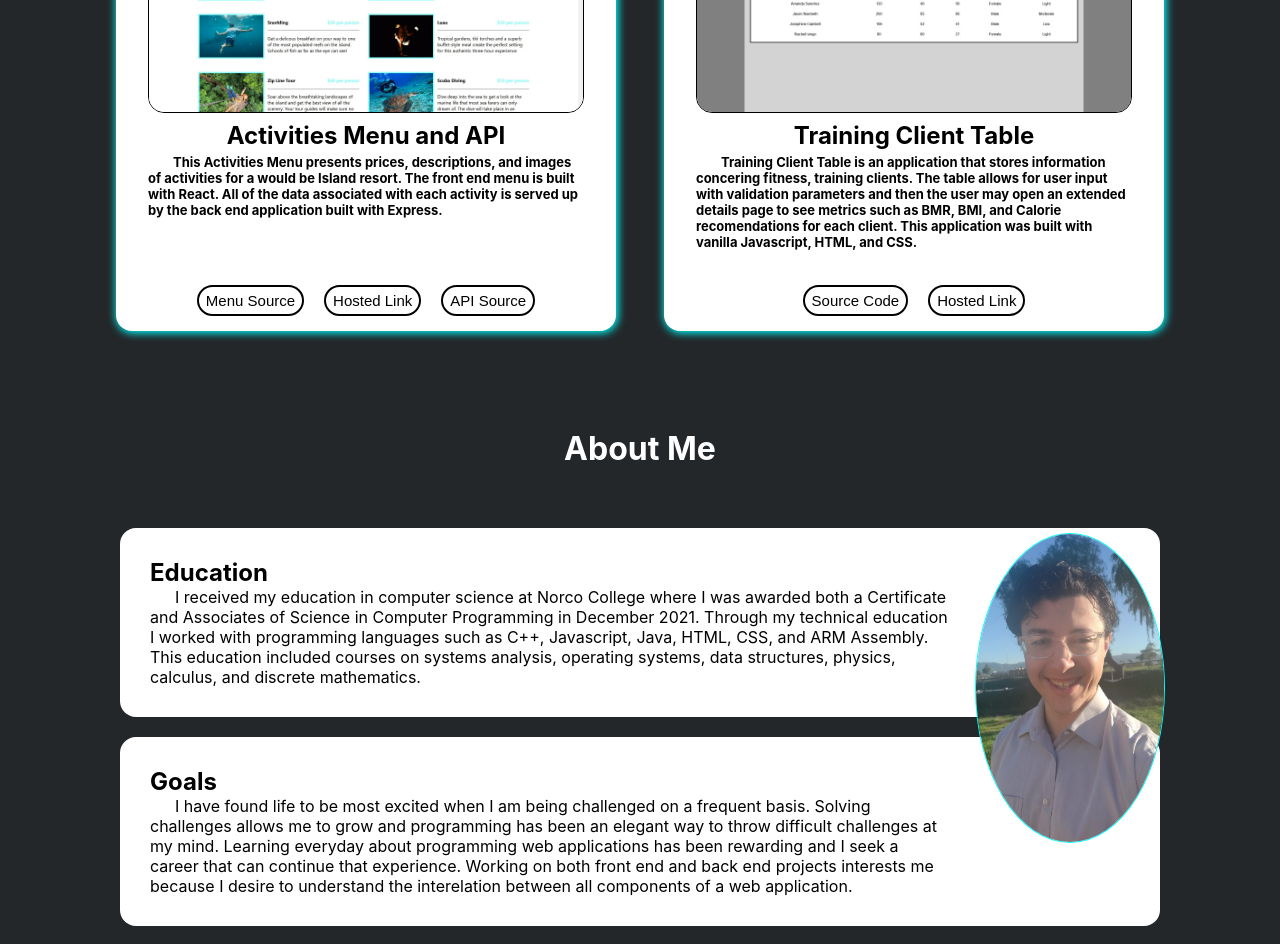
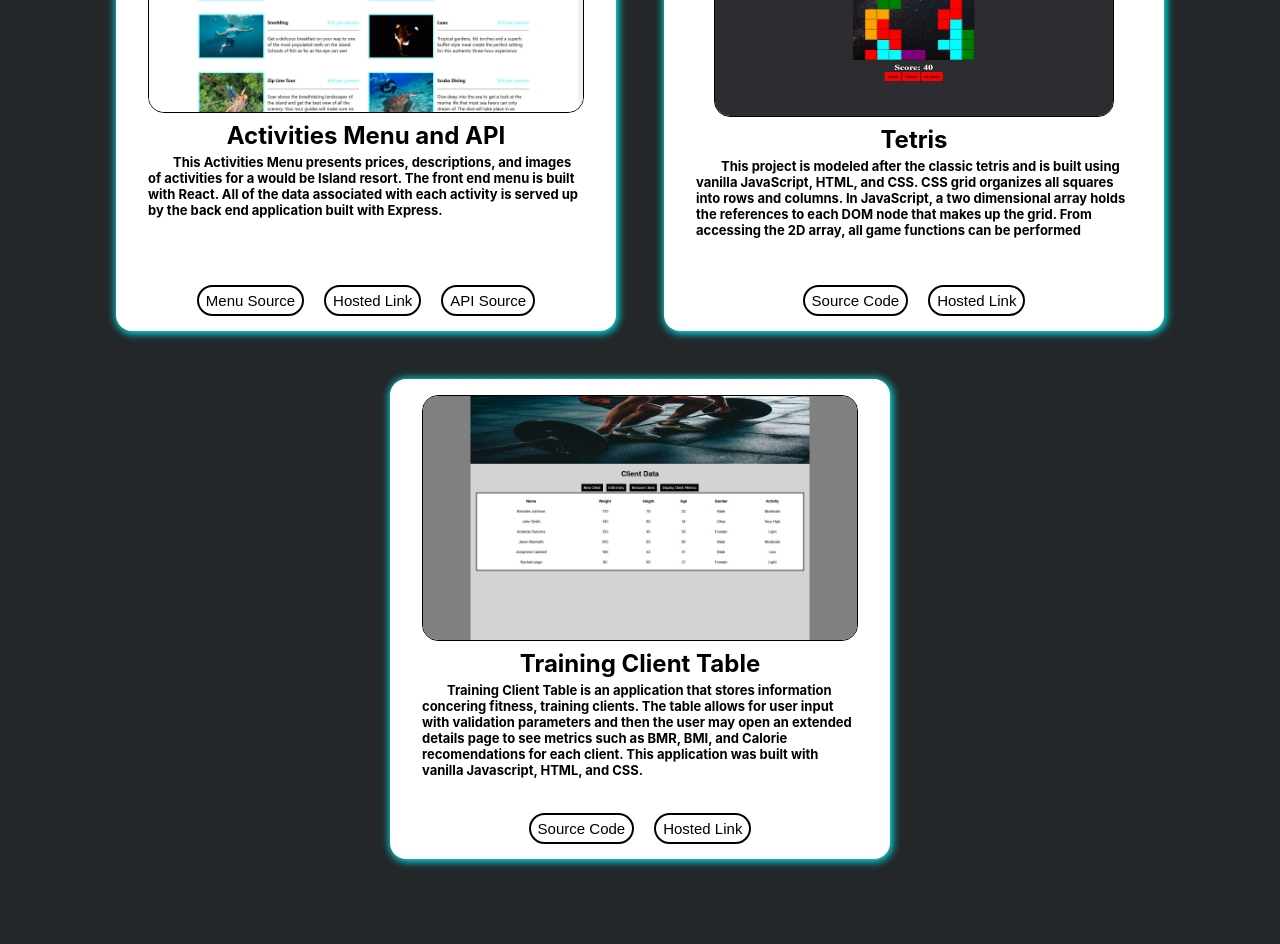
Before and after one commit to BVolt/my-portfolio, a React (Create React App) app: page / in a window 1280 px wide. Shown: the part 1620-2564 px from the top of the page. Built offline with nearby package versions, Linux system fonts and the light colour scheme.

Commit message:
add proj

```diff
--- a/src/About/about.scss
+++ b/src/About/about.scss
@@ -53,6 +53,10 @@ a:hover{
   }
 }
 
+p{
+  line-height: 1.8em;
+}
+
 @media screen and (min-width: 500px){
   .education, .skills, .goals {
     margin-left: 10vh;
--- a/src/Projects/Projects.js
+++ b/src/Projects/Projects.js
@@ -5,6 +5,7 @@ import furnSnap from './furnSnap.jpg'
 import watchSnap from './watchSnap.png'
 import clientTable from './clientTable.jpg'
 import activitiesMenu from './activitiesMenu.jpg'
+import tetSnap from './tetSnap.jpg'
 
 
 //Here is the Project page that hold headers and project data
@@ -46,12 +47,21 @@ const Projects = () => {
                     </div>
                 </ div>
                 <div className='project'>
-                    <img src={clientTable} alt='' onClick={()=>{window.open(projects[3].hostedUrl, 'blank')}}/>
+                    <img src={tetSnap} alt='' onClick={()=>{window.open(projects[3].hostedUrl, 'blank')}}/>
                     <h2>{projects[3].name}</h2>
                     <h3>{projects[3].description}</h3>
                     <div className="proj-btn">
                         <button onClick={()=>{window.open(projects[3].gitUrl, 'blank')}}>Source Code</button>
                         <button onClick={()=>{window.open(projects[3].hostedUrl, 'blank')}}>Hosted Link</button>
+                    </ div>
+                </ div>
+                <div className='project'>
+                    <img src={clientTable} alt='' onClick={()=>{window.open(projects[4].hostedUrl, 'blank')}}/>
+                    <h2>{projects[4].name}</h2>
+                    <h3>{projects[4].description}</h3>
+                    <div className="proj-btn">
+                        <button onClick={()=>{window.open(projects[4].gitUrl, 'blank')}}>Source Code</button>
+                        <button onClick={()=>{window.open(projects[4].hostedUrl, 'blank')}}>Hosted Link</button>
                     </ div>
                 </ div>
             </div>
--- a/src/Projects/projArray.js
+++ b/src/Projects/projArray.js
@@ -25,6 +25,13 @@ export const projects = [
     },
     {
         id: 4,
+        name: "Tetris",
+        description: "This project is modeled after the classic tetris and is built using vanilla JavaScript, HTML, and CSS. CSS grid organizes all squares into rows and columns. In JavaScript, a two dimensional array holds the references to each DOM node that makes up the grid. From accessing the 2D array, all game functions can be performed",
+        gitUrl: "https://github.com/BVolt/tetris-js",
+        hostedUrl:"https://tetris-js-johnson.netlify.app/",
+    },
+    {
+        id: 5,
         name: "Training Client Table",
         description: "Training Client Table is an application that stores information concering fitness, training clients. The table allows for user input with validation parameters and then the user may open an extended details page to see metrics such as BMR, BMI, and Calorie recomendations for each client. This application was built with vanilla Javascript, HTML, and CSS.",
         gitUrl: "https://github.com/BVolt/client-table",
--- a/src/Projects/projects.scss
+++ b/src/Projects/projects.scss
@@ -26,13 +26,13 @@
     min-width: 300px;
     border: solid black 1px;
     border-radius: 1rem;
+    max-height: 250px;
 }
 
 .project img:hover{
   cursor: pointer;
   transform: scale(1.03);
-  // transition: 1s ease;
-  animation: slide 1s forwards;
+  transition: 1s ease;
 }
 
   @media screen and (min-width: 900px) {
```
Also changed, not shown: src/Projects/tetSnap.jpg (added), steps.txt.
